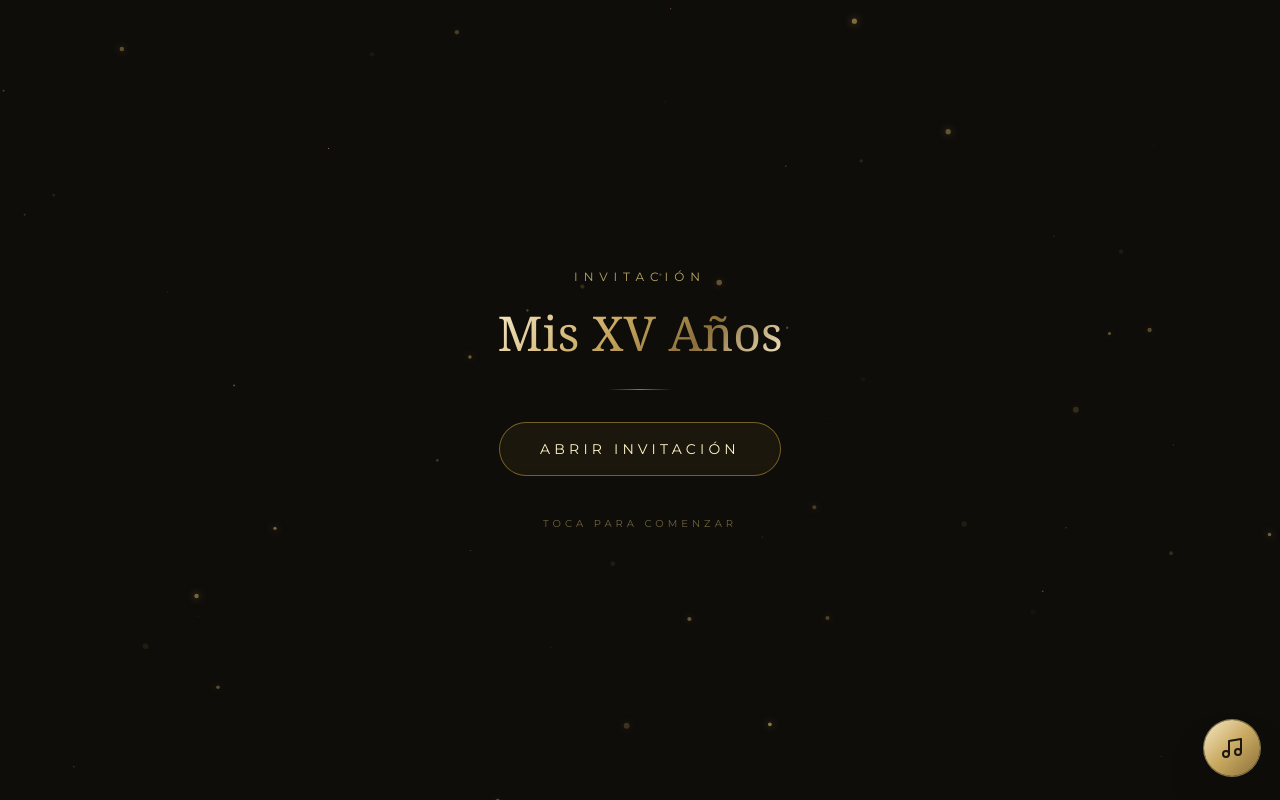
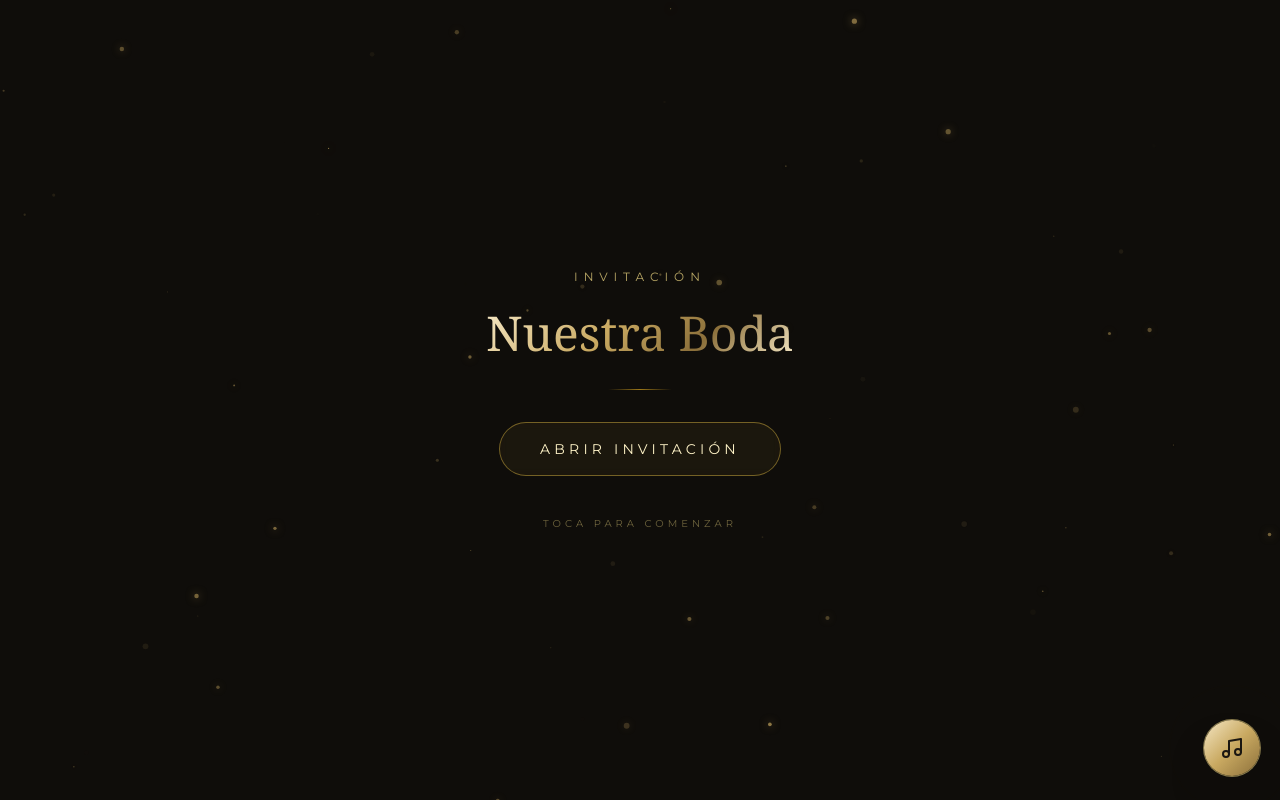
Before and after one commit to Galeano2593/Invitacion-Demo, a React (Vite) app in the folder INVITACION DEMO/xv-joselin-main/project-bolt-sb1-bvjubb3u/project/: page / in a window 1280 px wide. Built offline with nearby package versions, Linux system fonts and the light colour scheme.

Commit message:
Update StartScreen.tsx

```diff
--- a/INVITACION DEMO/xv-joselin-main/project-bolt-sb1-bvjubb3u/project/src/components/StartScreen.tsx
+++ b/INVITACION DEMO/xv-joselin-main/project-bolt-sb1-bvjubb3u/project/src/components/StartScreen.tsx
@@ -1,6 +1,7 @@
 import { useState } from "react";
 import { motion, AnimatePresence } from "framer-motion";
 import GoldenParticles from "./GoldenParticles";
+import { eventData } from "../data";
 
 interface Props {
   onOpen: () => void;
@@ -59,7 +60,7 @@ export default function StartScreen({ onOpen }: Props) {
               transition={{ duration: 1.2, delay: 0.5, ease: "easeOut" }}
               className="mt-6 font-serif text-4xl font-light text-gold-gradient sm:text-5xl"
             >
-              Mis XV Años
+              Nuestra Boda
             </motion.h1>
 
             <div className="mx-auto my-8 h-px w-16 bg-gradient-to-r from-transparent via-amber-400/60 to-transparent" />
@@ -110,21 +111,21 @@ function Envelope3D({ opening, onOpen }: { opening: boolean; onOpen: () => void
         {/* Cuerpo del sobre */}
         <div className="absolute bottom-0 left-0 right-0 top-12 rounded-lg bg-gradient-to-b from-[#1a1611] to-[#0f0d0a] shadow-2xl ring-1 ring-amber-300/20" />
 
-        {/* Carta */}
+        {/* Carta dentro del sobre */}
         <motion.div
           initial={{ y: 0 }}
           animate={opening ? { y: -180, opacity: 0.3 } : { y: 0 }}
           transition={{ duration: 1.4, ease: "easeInOut" }}
           className="absolute left-4 right-4 top-6 z-10 rounded-md bg-gradient-to-b from-[#f5efe0] to-[#e8dcc8] p-6 text-center shadow-xl ring-1 ring-amber-400/30"
         >
-          <p className="font-serif text-xl text-[#8b6f3a]">Mis XV Años</p>
+          <p className="font-serif text-xl text-[#8b6f3a]">Nuestra Boda</p>
           <div className="mx-auto my-3 h-px w-10 bg-amber-500/40" />
           <p className="font-sans-lux text-[10px] uppercase tracking-[0.3em] text-[#8b6f3a]/70">
-            Joselin Mairel
+            {eventData.quinceaneraName}
           </p>
         </motion.div>
 
-        {/* Solapa */}
+        {/* Solapa del sobre */}
         <motion.div
           initial={{ rotateX: 0 }}
           animate={opening ? { rotateX: 180 } : { rotateX: 0 }}
@@ -149,7 +150,7 @@ function Envelope3D({ opening, onOpen }: { opening: boolean; onOpen: () => void
           />
         </motion.div>
 
-        {/* Sello dorado */}
+        {/* Sello dorado con las iniciales */}
         {!opening && (
           <motion.button
             onClick={onOpen}
@@ -162,7 +163,7 @@ function Envelope3D({ opening, onOpen }: { opening: boolean; onOpen: () => void
             aria-label="Abrir sobre"
           >
             <div className="flex h-16 w-16 items-center justify-center rounded-full bg-gold-gradient text-[#1a1611] shadow-lg ring-2 ring-amber-200/40">
-              <span className="font-serif text-2xl font-semibold">J</span>
+              <span className="font-serif text-lg font-bold tracking-tighter">M&A</span>
             </div>
           </motion.button>
         )}
```
